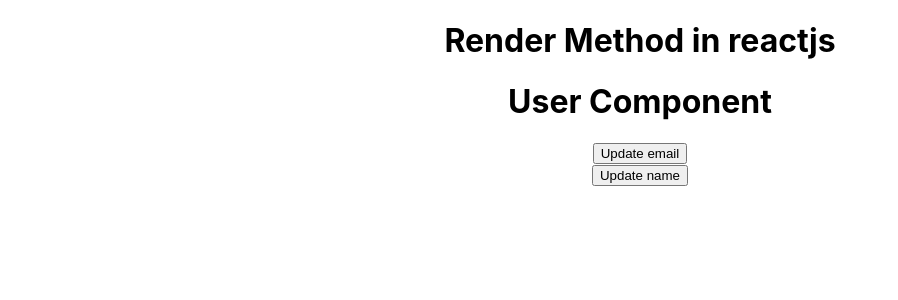
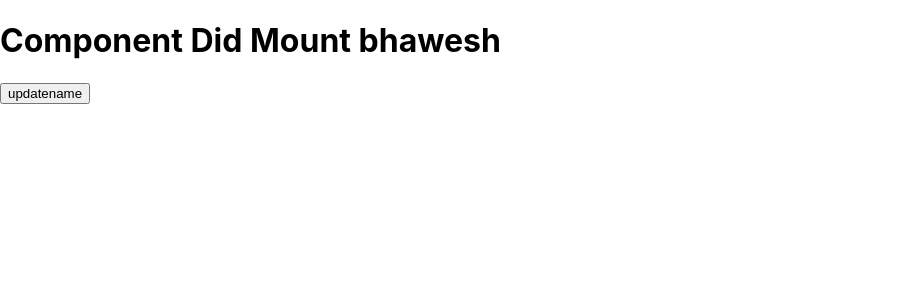
Before and after one commit to Bhaweshkiwitech/Reactjs_tutotrial-, a React (Create React App) app in the folder reactjstut01/: page / in a window 1280 px wide. Shown: the top 300 px of the page, without its empty margins (0-898 px from the left). Built offline with nearby package versions, Linux system fonts and the light colour scheme.

Commit message:
componentDidUpdate

```diff
--- a/reactjstut01/src/App.js
+++ b/reactjstut01/src/App.js
@@ -1,16 +1,26 @@
-import React from "react";
-import User from "./User";
+import React, { Component } from 'react';
 import './App.css'
+class App extends Component {
+  constructor(){
+    super();
+    this.state={
+      name:'bhawesh'
+    }
+    console.log('constructor')
+  }
 
-function App() {
-  const[ name,setName]=React.useState("Devesh")
-  return (
-    <div className="App">
-      <h1>Render Method in reactjs</h1>
-      <User name ={name}/>
-      <button onClick={()=>setName("Bhawesh")}>Update name</button>
-    </div>
-  );
+  componentDidMount(){
+    console.log("componentDidMount")
+  }
+  render() {
+    console.log('render');
+    return (
+      <div>
+      <h1>Component Did Mount {this.state.name}</h1>
+      <button onClick={()=> this.setState({name:'Devesh'})}>updatename</button>
+      </div>
+    );
+  }
 }
 
 export default App;
```
